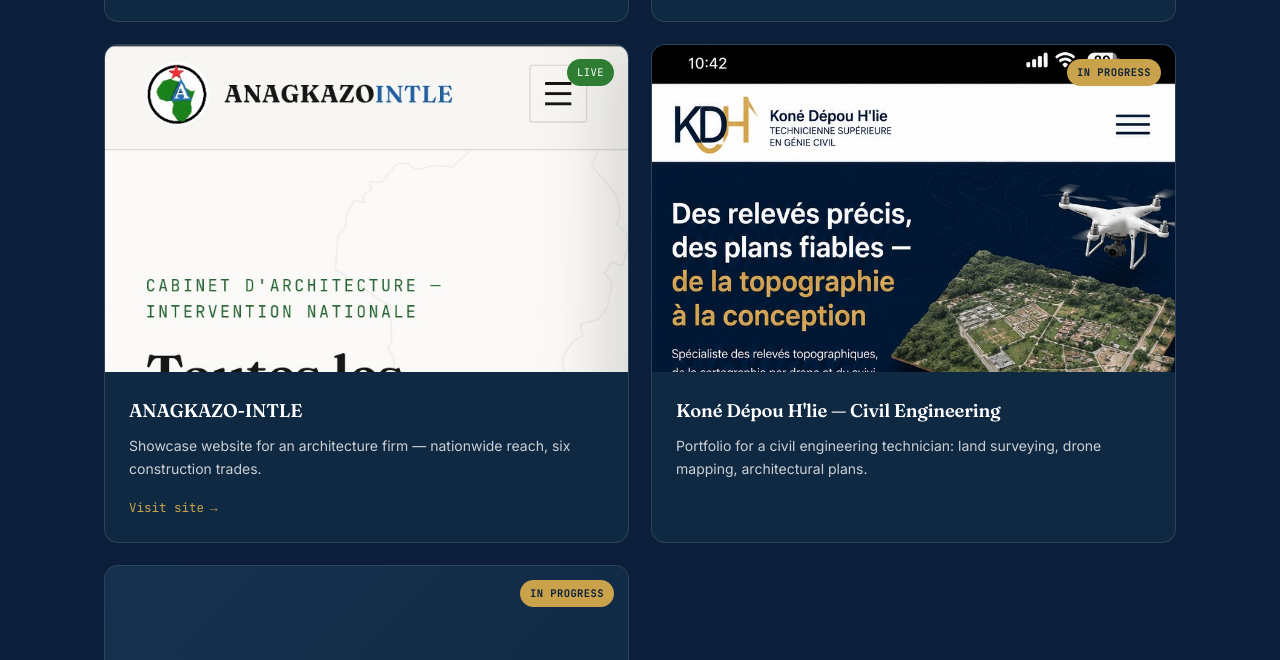
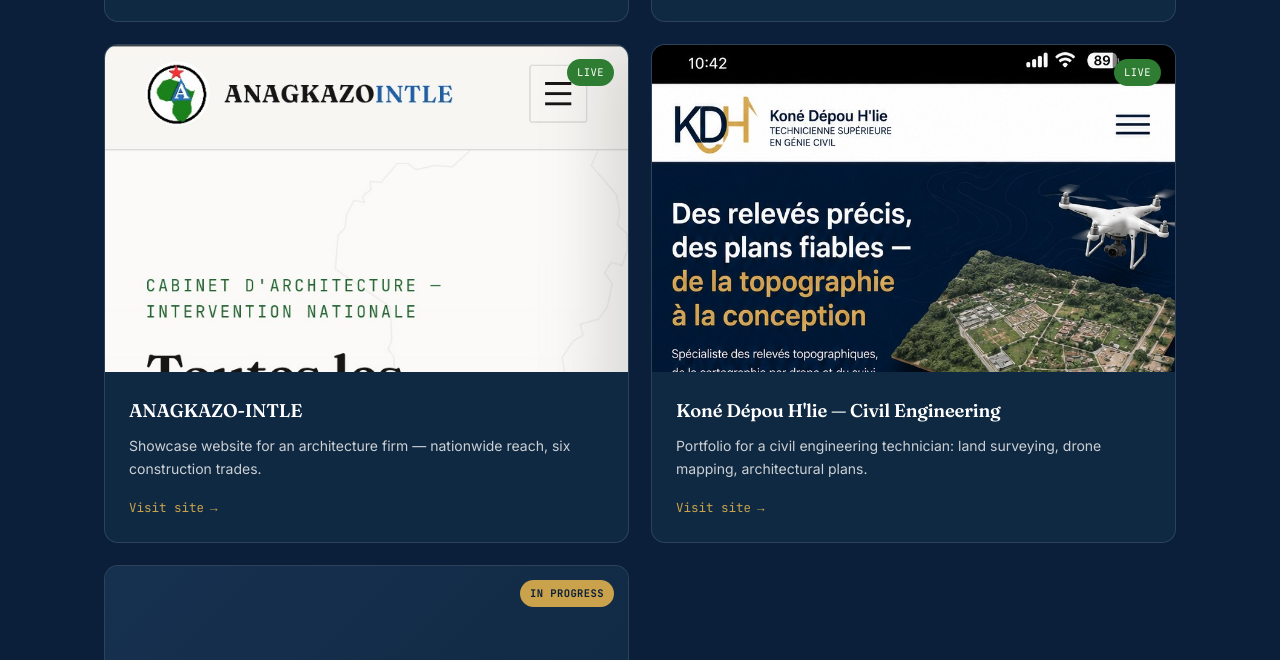
Before and after one commit to WINNER-DREAMER/Portfolio-Pac-me-D-o-gratias-ZOKPODO-Winner-Dreamer-, a plain HTML site: page index.html in a window 1280 px wide. Shown: the part 2768-3428 px from the top of the page. Drawn offline with Linux system fonts and the light colour scheme.

Commit message:
Add files via upload

```diff
--- a/index.html
+++ b/index.html
@@ -195,11 +195,14 @@
       <div class="project-card">
         <div class="project-media">
           <img src="assets/images/kdh-preview.jpg" alt="Koné Dépou H'lie" onerror="this.style.display='none'">
-          <span class="project-status status-progress" data-i18n="portfolio_status_progress">En cours</span>
+          <span class="project-status status-live" data-i18n="portfolio_status_live">En ligne</span>
         </div>
         <div class="project-body">
           <h3 data-i18n="proj_kdh_title">Koné Dépou H'lie — Génie Civil</h3>
           <p data-i18n="proj_kdh_text">—</p>
+          <a href="https://winner-dreamer.github.io/Portfolio-Kone-Depou-Hlie/" target="_blank" rel="noopener" class="project-link">
+            <span data-i18n="portfolio_visit">Voir le site</span> →
+          </a>
         </div>
       </div>
 
```
